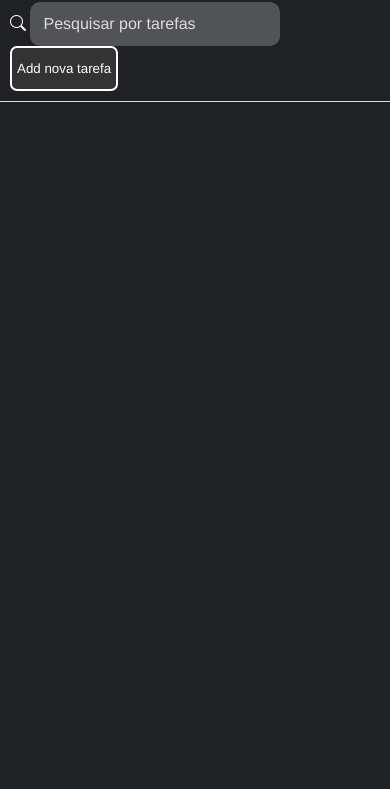
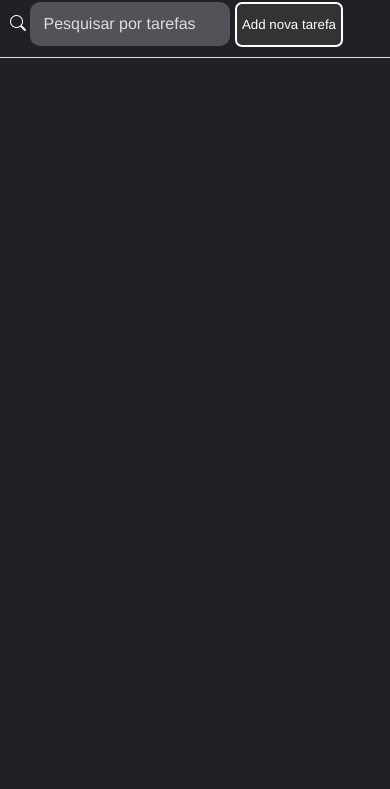
Before and after one commit to hudmatos/clone-google-keep, a plain HTML site: page index.html in a window 390 px wide. Shown: the part 55-844 px from the top of the page. Drawn offline with nearby package versions, Linux system fonts and the light colour scheme.

Commit message:
media query
teste

```diff
--- a/CSS/style.css
+++ b/CSS/style.css
@@ -142,3 +142,8 @@ textarea {
         width: 250px;
     }
 }
+@media screen and (max-width: 403px) {
+    #search-input {
+        width: 200px;
+    }
+}
```
